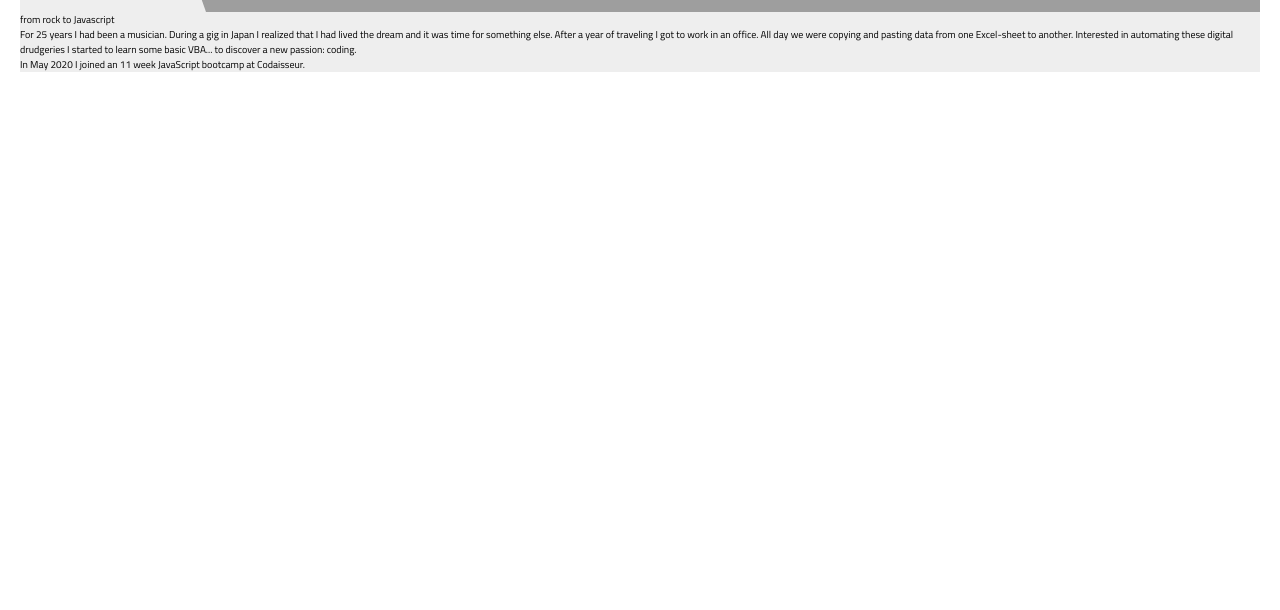
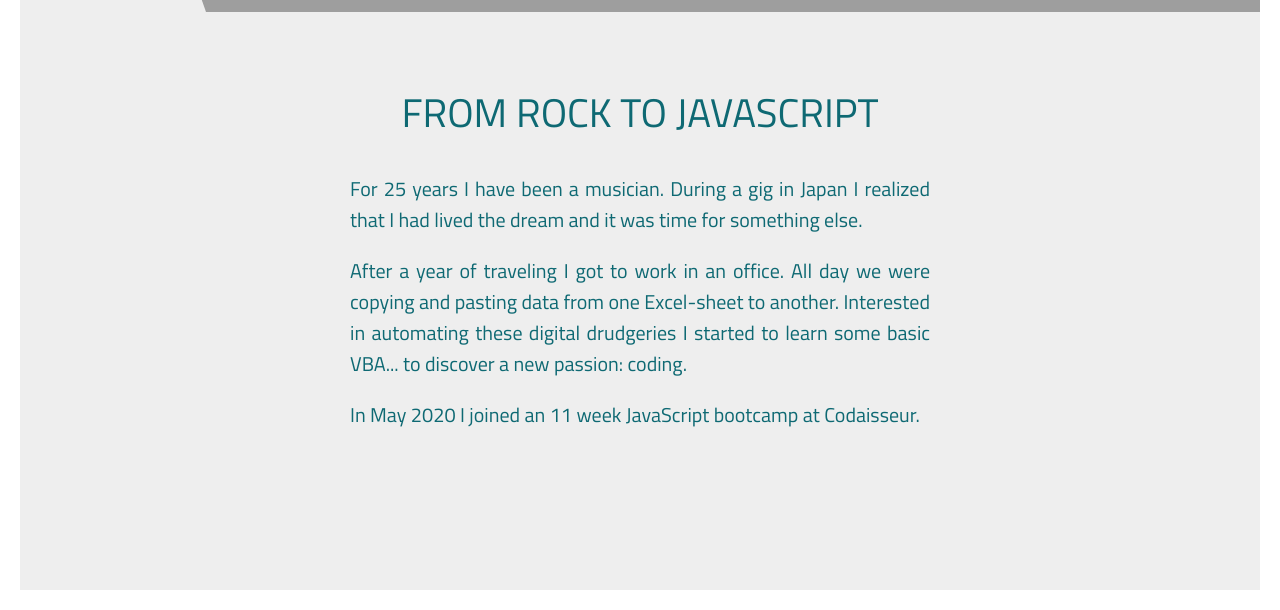
Before and after one commit to willemverbuyst/portfolio-2020, a website: page index.html in a window 1280 px wide. Shown: the part 768-1378 px from the top of the page. Before the commit the page ends 860 px from the top, so only its background shows below. Drawn offline with Linux system fonts and the light colour scheme; grey boxes are pictures that could not be loaded.

Commit message:
Style biography

```diff
--- a/index.html
+++ b/index.html
@@ -28,14 +28,21 @@
               from rock to Javascript
             </div>
             <div class="introduction__text">
-              For 25 years I had been a musician. During a gig in Japan I
-              realized that I had lived the dream and it was time for something
-              else. After a year of traveling I got to work in an office. All
-              day we were copying and pasting data from one Excel-sheet to
-              another. Interested in automating these digital drudgeries I
-              started to learn some basic VBA... to discover a new passion:
-              coding.<br />In May 2020 I joined an 11 week JavaScript bootcamp
-              at Codaisseur.
+              <p>
+                For 25 years I have been a musician. During a gig in Japan I
+                realized that I had lived the dream and it was time for
+                something else.
+              </p>
+              <p>
+                After a year of traveling I got to work in an office. All day we
+                were copying and pasting data from one Excel-sheet to another.
+                Interested in automating these digital drudgeries I started to
+                learn some basic VBA... to discover a new passion: coding.
+              </p>
+              <p>
+                In May 2020 I joined an 11 week JavaScript bootcamp at
+                Codaisseur.
+              </p>
             </div>
           </div>
         </section>
--- /dev/null
+++ b/sass/components/_biography.scss
@@ -0,0 +1,24 @@
+.introduction {
+  max-width: 600px;
+  width: 55vw;
+  padding: 2rem 0 15rem 0;
+  margin: 0 auto;
+
+  &__title {
+    padding: 5rem 0 2rem 0;
+    font-size: 4rem;
+    text-align: center;
+    color: rgb(14, 105, 115);
+    text-transform: uppercase;
+  }
+
+  &__text {
+    font-size: 2rem;
+    color: rgb(14, 105, 115);
+    text-align: justify;
+
+    p {
+      padding: 1rem;
+    }
+  }
+}
--- a/sass/main.scss
+++ b/sass/main.scss
@@ -2,5 +2,6 @@
 @import './base/base';
 
 @import './components/header';
+@import './components/biography';
 
 @import './pages/home';
```
Also changed, not shown: css/style.css.
